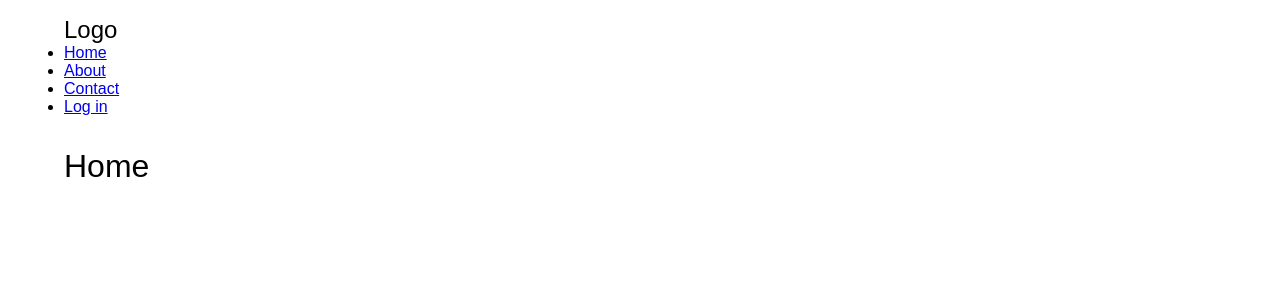
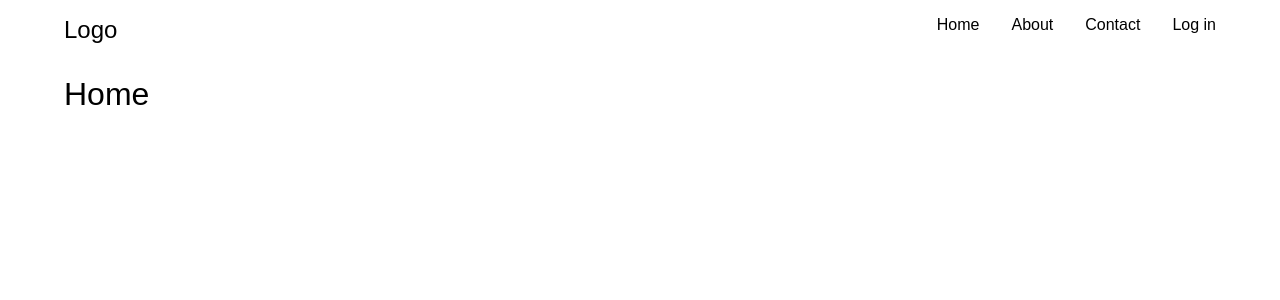
Before and after one commit to elishaking/react-responsive-bottom-navbar, a React (Create React App) app: page / in a window 1280 px wide. Shown: the top 300 px of the page. Built offline with nearby package versions, Linux system fonts and the light colour scheme.

Commit message:
nav-desktop

```diff
--- a/src/components/NavBar.scss
+++ b/src/components/NavBar.scss
@@ -1,3 +1,31 @@
 #navbar {
   margin-bottom: 2em;
+
+  nav {
+    display: flex;
+    justify-content: space-between;
+
+    ul {
+      display: flex;
+      list-style: none;
+
+      li {
+        margin-right: 2em;
+
+        a {
+          text-decoration: none;
+          color: black;
+          transition: 0.3s ease-in-out;
+        }
+
+        a:hover {
+          color: gray;
+        }
+      }
+
+      li:last-child {
+        margin-right: 0;
+      }
+    }
+  }
 }
```
